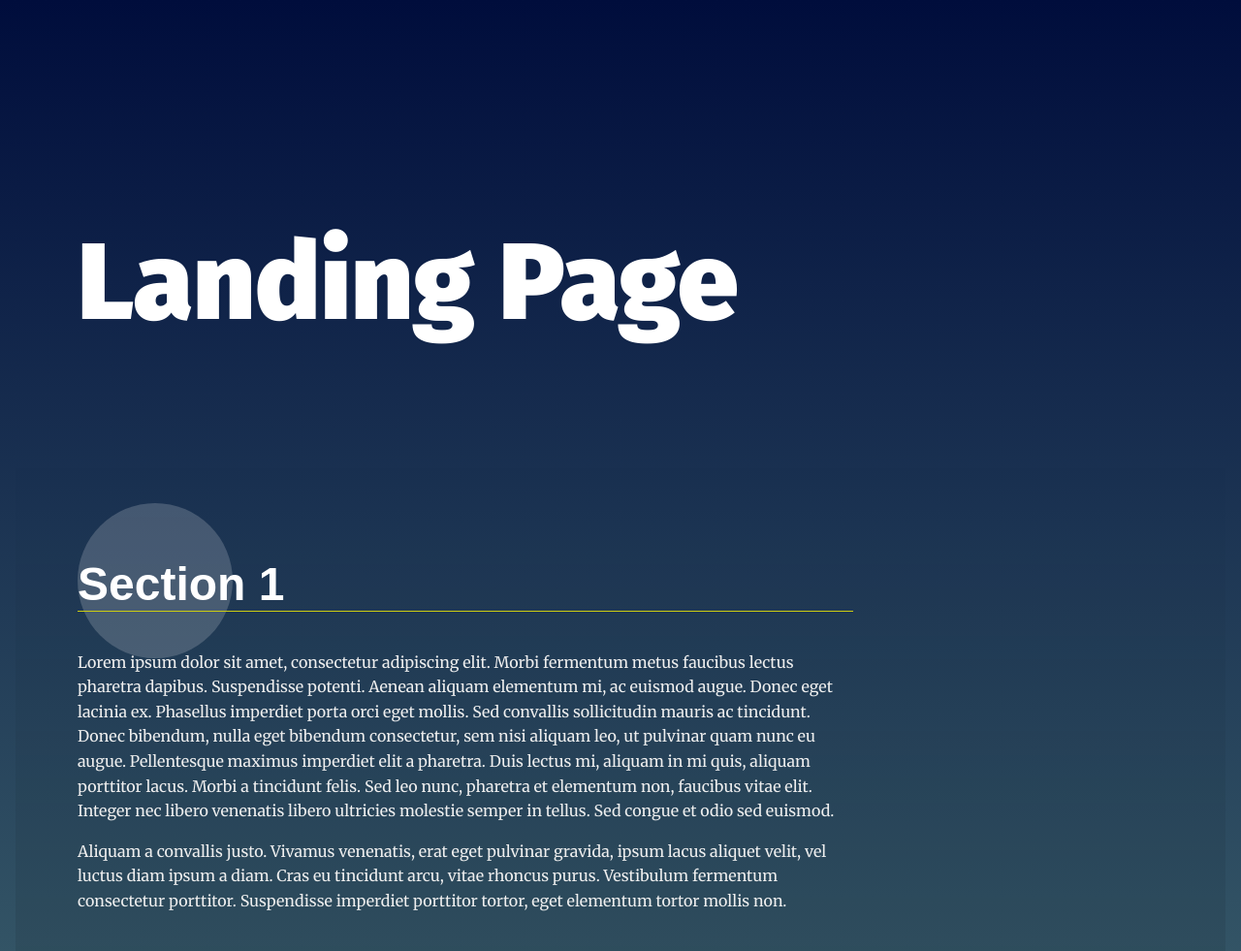
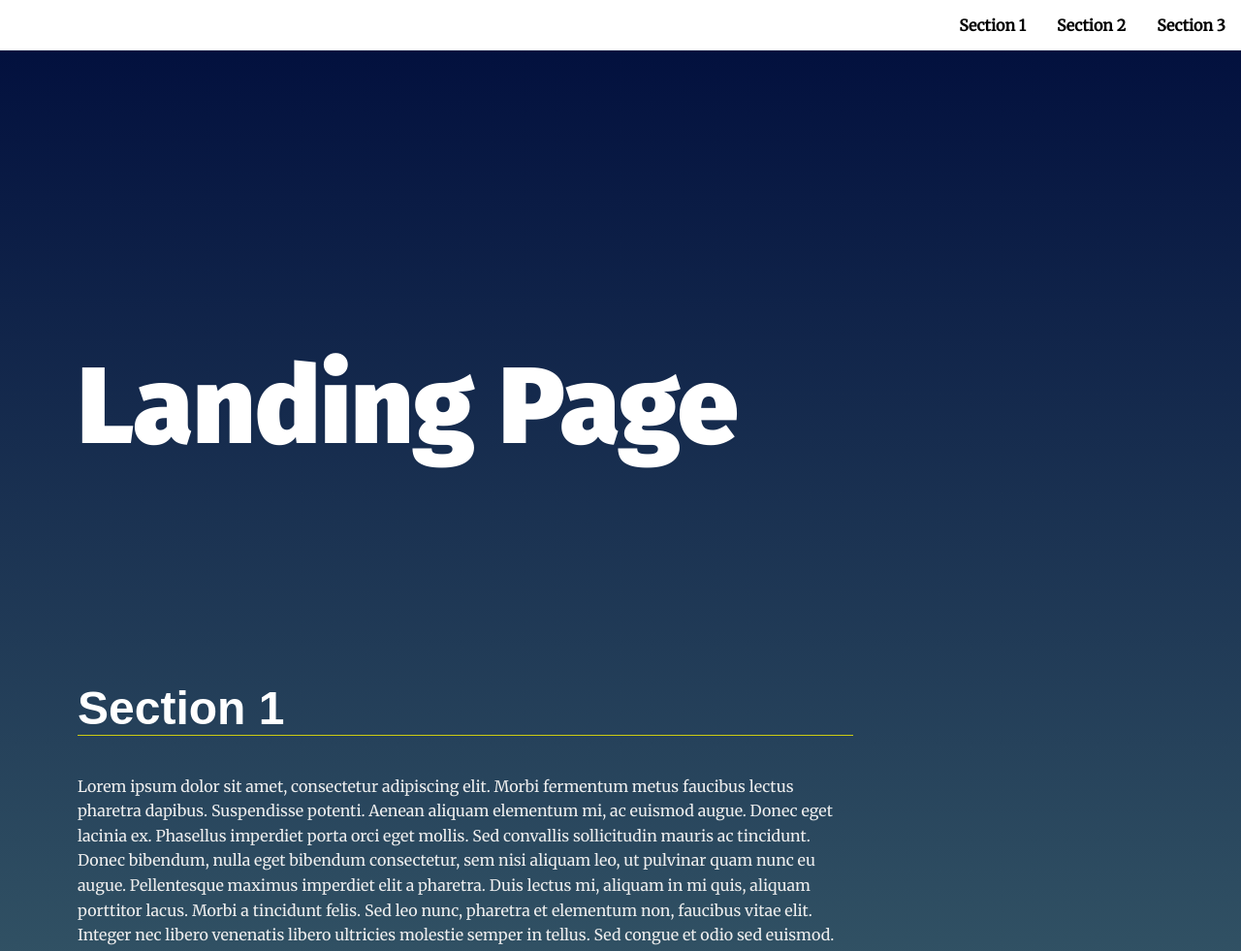
Before and after one commit to Ibort/landing-page-project, a plain HTML site: page index.html in a window 1280 px wide. Shown: the top 981 px of the page at 97% size. Drawn offline with Linux system fonts and the light colour scheme.

Commit message:
Added menu and active section functions
addactiveclass adds the calss to the main sections

buildnav() constructing the navigation menu

scrollposactive() watching for th active position on the screen to
toggle the class.

```diff
--- a/css/styles.css
+++ b/css/styles.css
@@ -50,7 +50,7 @@ main {
     margin: 10vh 1em 10vh;
 }
 
-.main-hero {
+.main__hero {
     min-height: 40vh;
     padding-top: 3em;
 }
--- a/index.html
+++ b/index.html
@@ -26,7 +26,7 @@
     a data attribute that will populate the li node.
     Adding more sections will automatically populate nav.
     The first section is set to active class by default -->
-    <section id="section1" data-nav="Section 1" class="your-active-class">
+    <section id="section1" data-nav="Section 1">
       <div class="landing__container">
         <h2>Section 1</h2>
         <p>Lorem ipsum dolor sit amet, consectetur adipiscing elit. Morbi fermentum metus faucibus lectus pharetra dapibus. Suspendisse potenti. Aenean aliquam elementum mi, ac euismod augue. Donec eget lacinia ex. Phasellus imperdiet porta orci eget mollis. Sed convallis sollicitudin mauris ac tincidunt. Donec bibendum, nulla eget bibendum consectetur, sem nisi aliquam leo, ut pulvinar quam nunc eu augue. Pellentesque maximus imperdiet elit a pharetra. Duis lectus mi, aliquam in mi quis, aliquam porttitor lacus. Morbi a tincidunt felis. Sed leo nunc, pharetra et elementum non, faucibus vitae elit. Integer nec libero venenatis libero ultricies molestie semper in tellus. Sed congue et odio sed euismod.</p>
@@ -54,6 +54,6 @@
   <footer class="page__footer">
     <p>&copy Udacity</p>
   </footer>
-
+  <script src="js/app.js"></script>
 </body>
 </html>
--- a/js/app.js
+++ b/js/app.js
@@ -17,16 +17,27 @@
  * Define Global Variables
  *
 */
-
+const content = document.getElementsByClassName('landing__container');
+const navBar = document.getElementById('navbar__list');
+window.addEventListener('scroll', scrollPosActive);
 
 /**
  * End Global Variables
  * Start Helper Functions
  *
 */
-
-
-
+function addActiveClass(){
+  for (section of content){
+    const myClass = section.parentElement.classList
+    if(myClass.contains('your-active-class')){
+      myClass.toggle('your-active-class');
+    }
+    else{
+      myClass.add('your-active-class');
+      myClass.toggle('your-active-class');
+    }
+  }
+}
 /**
  * End Helper Functions
  * Begin Main Functions
@@ -34,10 +45,38 @@
 */
 
 // build the nav
+function buildNav(){
+  const navItems = document.createDocumentFragment();
 
+  navBar.innerHTML = "";
+
+  for (let section of content){
+    const newNavItem = document.createElement('li')
+    const navText = section.parentElement.dataset.nav;
+    const navId = section.parentElement.id;
+
+    newNavItem.innerHTML = `<a class='menu__link' href='#${navId}'>${navText}</a>`;
+
+    navItems.appendChild(newNavItem);
+  }
+  navBar.appendChild(navItems);
+}
 
 // Add class 'active' to section when near top of viewport
-
+function scrollPosActive(){
+  for (section of content){
+    const sectionYPos = section.getBoundingClientRect().top;
+    const sectionHeight = section.getBoundingClientRect().height;
+    const myClass = section.parentElement.classList;
+    if (sectionYPos < 100 &&
+        sectionYPos >= -sectionHeight){
+      myClass.toggle('your-active-class');
+    }
+    else{
+      myClass.toggle('your-active-class');
+    }
+  }
+}
 
 // Scroll to anchor ID using scrollTO event
 
@@ -47,9 +86,10 @@
  * Begin Events
  *
 */
-
+//Add your-active-class to the section in <main> tag
+addActiveClass();
 // Build menu
-
+buildNav();
 // Scroll to section on link click
 
 // Set sections as active
```
